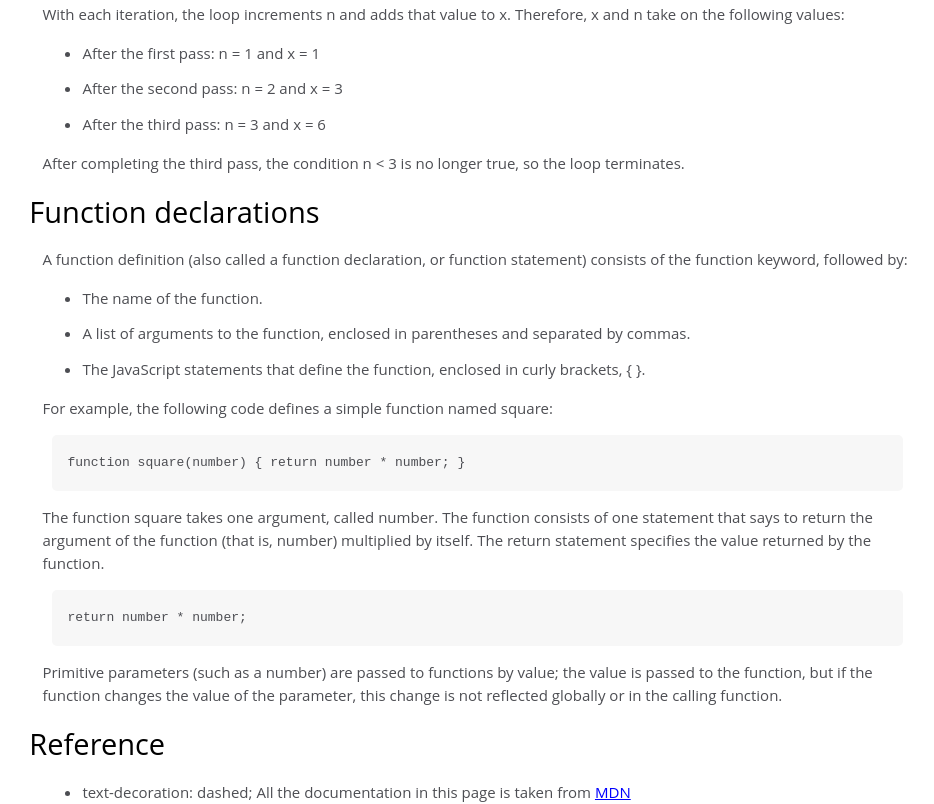
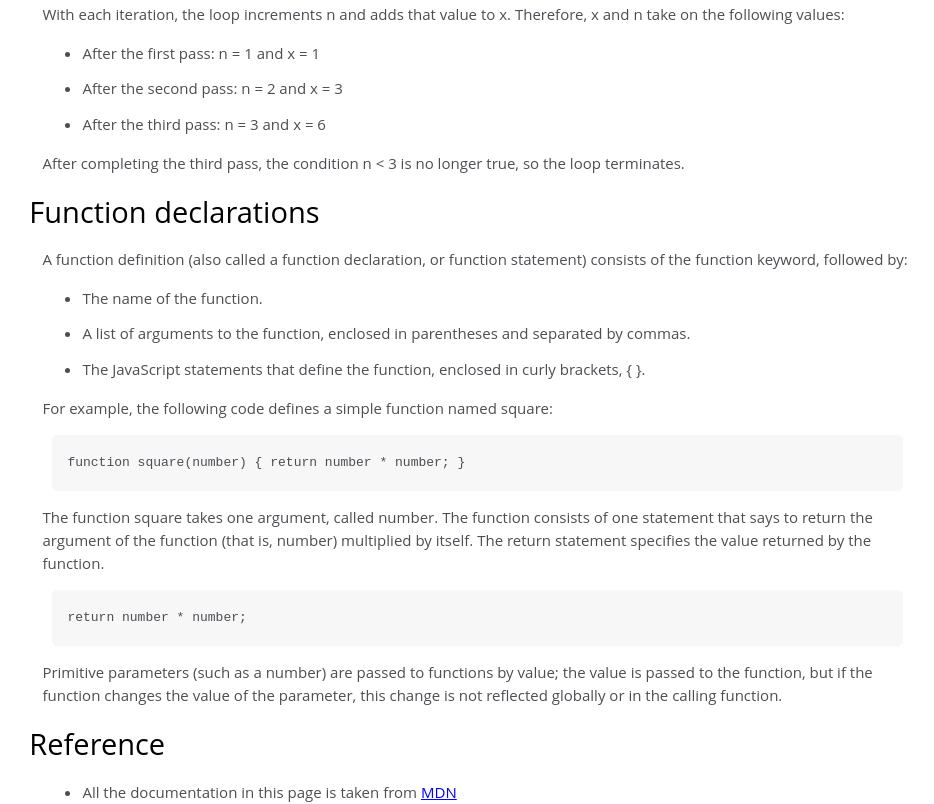
Before and after one commit to Jean-EmmanuelP/FreeCodeCamp-Website, a plain HTML site: page DocJSWebsite/mywebsite/index.html in a window 1280 px wide. Shown: the part 5230-6034 px from the top of the page, without its empty margins (324-1258 px from the left). Drawn offline with Linux system fonts and the light colour scheme.

Commit message:
new_commit

```diff
--- a/DocJSWebsite/mywebsite/index.html
+++ b/DocJSWebsite/mywebsite/index.html
@@ -369,7 +369,6 @@
 				</header>
 				<ul>
 					<li>
-	text-decoration: dashed;
 						All the documentation in this page is taken from <a href="https://developer.mozilla.org/en-US/docs/Web/JavaScript/Guide" target="_blank">MDN</a>
 					</li>
 				</ul>
```
